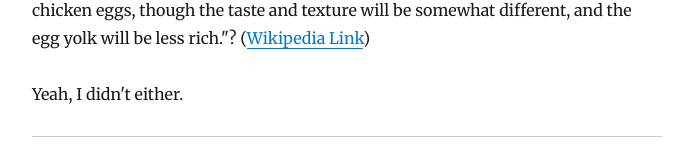
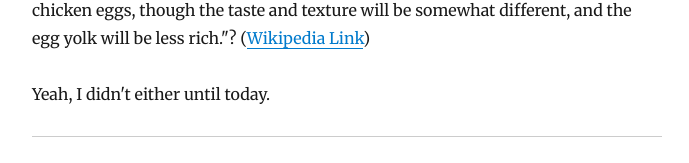
Before and after one commit to david-nossebro/blog, a Gatsby site: page /my-second-post/ in a window 1280 px wide. Shown: the part 283-446 px from the top of the page, without its empty margins (293-982 px from the left). Built offline with nearby package versions, Linux system fonts and the light colour scheme; Gatsby itself is replaced by a stand-in of ours; some packages are replaced by stand-ins of ours.

Commit message:
Testing hesting

```diff
--- a/content/blog/my-second-post/index.md
+++ b/content/blog/my-second-post/index.md
@@ -10,4 +10,4 @@ chicken eggs, though the taste and texture will be somewhat different, and the
 egg yolk will be less rich."?
 ([Wikipedia Link](http://en.wikipedia.org/wiki/Salted_duck_egg))
 
-Yeah, I didn't either.
+Yeah, I didn't either until today.
```
